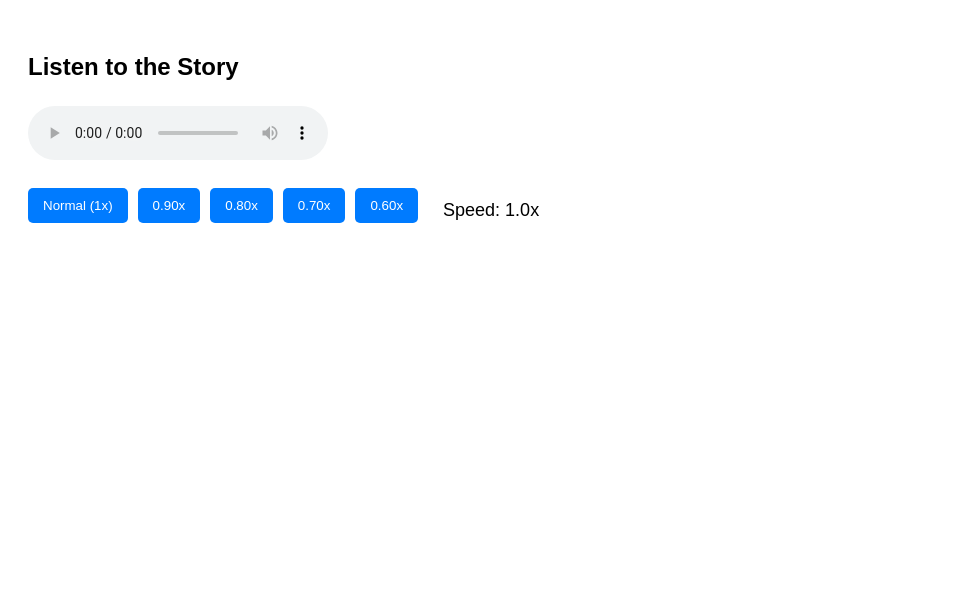
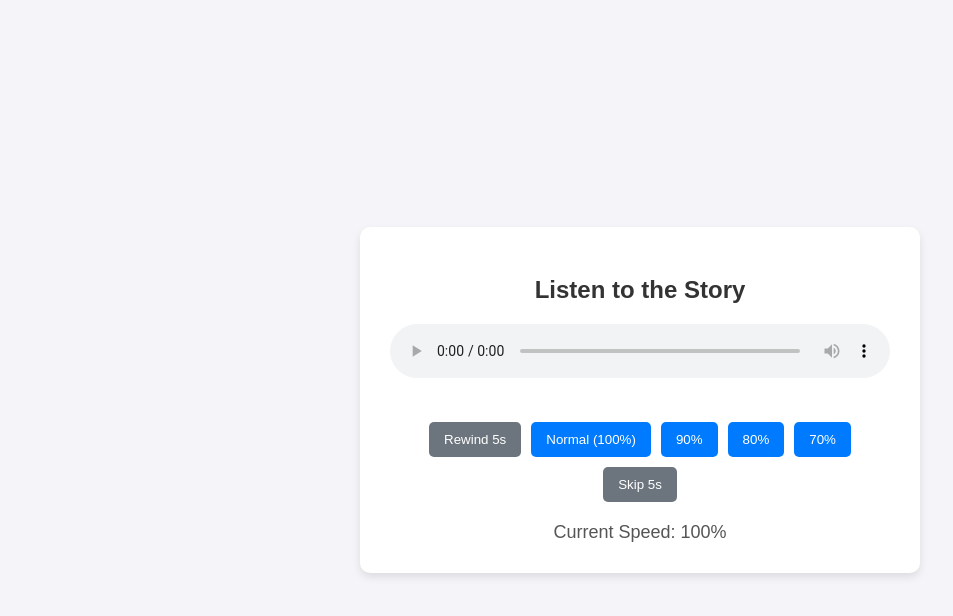
Before and after one commit to defroged/Story-Generator, a website: page audio-player.html in a window 1280 px wide. Shown: the whole page, without its empty margins (0-953 px from the left). Drawn offline with Linux system fonts and the light colour scheme.

Commit message:
fix messages, and better player

```diff
--- a/audio-player.html
+++ b/audio-player.html
@@ -7,18 +7,44 @@
     <style>
         body {
             font-family: Arial, sans-serif;
-            padding: 20px;
-            line-height: 1.6;
+            display: flex;
+            justify-content: center;
+            align-items: center;
+            height: 100vh;
+            margin: 0;
+            background-color: #f4f4f9;
         }
+
+        .container {
+            text-align: center;
+            background-color: white;
+            padding: 30px;
+            border-radius: 10px;
+            box-shadow: 0 4px 8px rgba(0, 0, 0, 0.1);
+            width: 100%;
+            max-width: 500px;
+        }
+
+        h2 {
+            margin-bottom: 20px;
+            font-size: 24px;
+            color: #333;
+        }
+
+        audio {
+            width: 100%;
+            margin-bottom: 20px;
+        }
+
         #controls {
+            display: flex;
+            justify-content: center;
+            flex-wrap: wrap;
+            gap: 10px;
             margin-top: 20px;
-            display: flex;
-            flex-wrap: wrap;
-            align-items: center;
         }
-        .speed-btn {
-            margin-right: 10px;
-            margin-bottom: 10px;
+
+        .control-btn {
             padding: 10px 15px;
             background-color: #007bff;
             color: white;
@@ -27,33 +53,30 @@
             cursor: pointer;
             transition: background-color 0.3s;
         }
-        .speed-btn:hover {
+
+        .control-btn:hover {
             background-color: #0056b3;
         }
+
         .speed-display {
             font-size: 18px;
-            margin-left: 15px;
+            color: #555;
+            margin-top: 20px;
         }
-        /* Responsive improvements */
-        @media (max-width: 600px) {
-            #controls {
-                flex-direction: column;
-                align-items: flex-start;
+
+        .rewind-skip-btn {
+            background-color: #6c757d;
         }
-            .speed-btn {
-                margin-bottom: 10px;
-                width: 100%;
-                text-align: center;
+
+        .rewind-skip-btn:hover {
+            background-color: #565e64;
         }
-            .speed-display {
-                margin-top: 10px;
-                margin-left: 0;
-            }
-        }
+
     </style>
 </head>
 <body>
 
+    <div class="container">
         <h2>Listen to the Story</h2>
 
         <audio id="audio-player" controls>
@@ -61,32 +84,42 @@
         </audio>
 
         <div id="controls">
-        <button class="speed-btn" onclick="changeSpeed(1.0)">Normal (1x)</button>
-        <button class="speed-btn" onclick="changeSpeed(0.9)">0.90x</button>
-        <button class="speed-btn" onclick="changeSpeed(0.8)">0.80x</button>
-        <button class="speed-btn" onclick="changeSpeed(0.7)">0.70x</button>
-        <button class="speed-btn" onclick="changeSpeed(0.6)">0.60x</button>
-        <span class="speed-display">Speed: <span id="current-speed">1.0x</span></span>
+            <button class="control-btn rewind-skip-btn" onclick="rewindAudio()">Rewind 5s</button>
+            <button class="control-btn" onclick="changeSpeed(1.0)">Normal (100%)</button>
+            <button class="control-btn" onclick="changeSpeed(0.9)">90%</button>
+            <button class="control-btn" onclick="changeSpeed(0.8)">80%</button>
+            <button class="control-btn" onclick="changeSpeed(0.7)">70%</button>
+            <button class="control-btn rewind-skip-btn" onclick="skipAudio()">Skip 5s</button>
+        </div>
+
+        <div class="speed-display">Current Speed: <span id="current-speed">100%</span></div>
     </div>
 
     <script>
         // Get the URL parameter for the audio file
         const urlParams = new URLSearchParams(window.location.search);
         const audioUrl = urlParams.get('audioUrl');
+        const audioPlayer = document.getElementById('audio-player');
 
         if (audioUrl) {
-            const audioPlayer = document.getElementById('audio-player');
             audioPlayer.src = audioUrl;
         } else {
             alert("No audio URL provided.");
         }
 
         function changeSpeed(speed) {
-            var audioPlayer = document.getElementById("audio-player");
             audioPlayer.playbackRate = speed;
 
             // Update the displayed current speed
-            document.getElementById('current-speed').innerText = speed + 'x';
+            document.getElementById('current-speed').innerText = (speed * 100) + '%';
+        }
+
+        function rewindAudio() {
+            audioPlayer.currentTime -= 5;
+        }
+
+        function skipAudio() {
+            audioPlayer.currentTime += 5;
         }
     </script>
 
```
Also changed, not shown: script.js (+21 -32 lines). Lines whose indentation alone changed are shown as unchanged.
